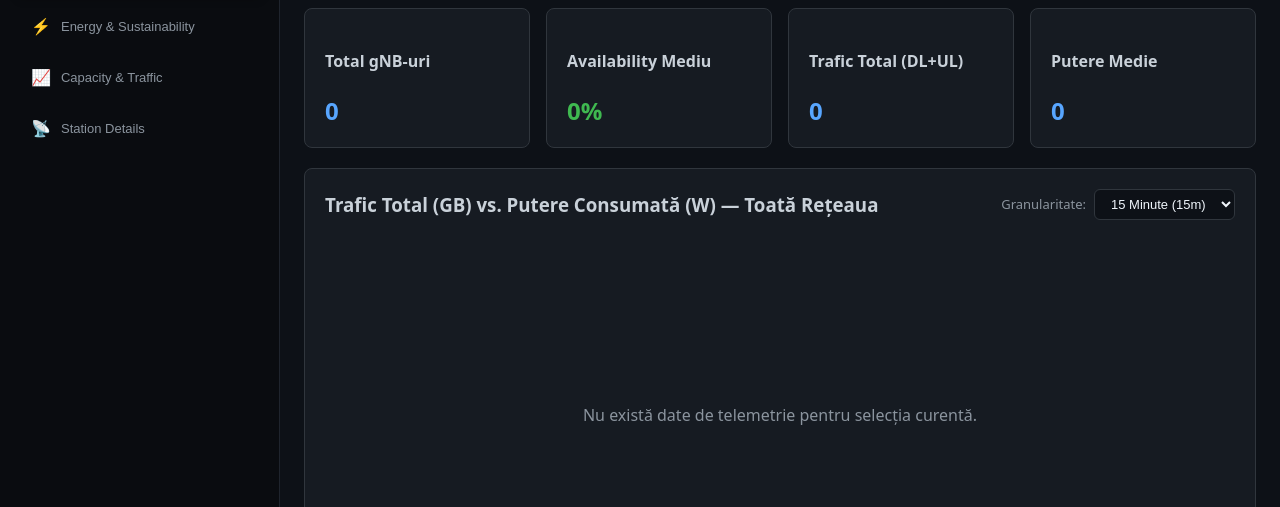
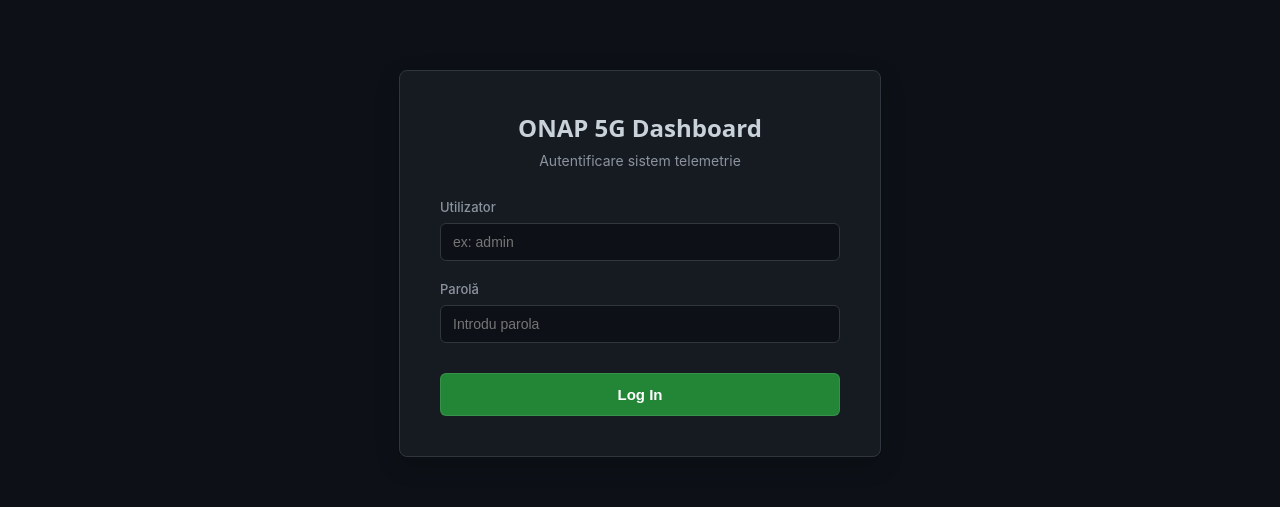
Before and after one commit to Un-Mihai/Dashboard-ONAP, a React app in the folder frontend/: page / in a window 1280 px wide. Shown: the part 137-644 px from the top of the page. Built offline with nearby package versions, Linux system fonts and the light colour scheme; no server answers; the HTML template or start-up script is replaced by a standard one.

Commit message:
Pagina login

```diff
--- a/frontend/src/App.jsx
+++ b/frontend/src/App.jsx
@@ -4,12 +4,15 @@ import NetworkOverview from "./components/pages/NetworkOverview/NetworkOverview"
 import EnergySustainability from "./components/pages/EnergySustainability/EnergySustainability";
 import CapacityTraffic from "./components/pages/CapacityTraffic/CapacityTraffic";
 import StationDetails from "./components/pages/StationDetails/StationDetails";
+import ActiveAlarms from "./components/pages/ActiveAlarms/ActiveAlarms";
+import Login from "./components/pages/Login/Login";
 import './App.css';
 
 export default function App() {
   const [activeTab, setActiveTab] = useState('overview');
   const [viewMode, setViewMode] = useState('grafic');
   const [isSidebarOpen, setIsSidebarOpen] = useState(true);
+  const [isAuthenticated, setIsAuthenticated] = useState(false);
 
   const renderContent = () => {
     let pageComponent = null;
@@ -41,6 +44,10 @@ export default function App() {
     );
   };
 
+  if (!isAuthenticated) {
+    return <Login onLoginSuccess={() => setIsAuthenticated(true)} />;
+  }
+
   return (
     <div className="app-layout">
       <Sidebar
@@ -50,6 +57,7 @@ export default function App() {
         setViewMode={setViewMode}
         isOpen={isSidebarOpen}
         setIsOpen={setIsSidebarOpen}
+        setIsAuthenticated={setIsAuthenticated}
       />
 
       <div className={`main-content-wrapper ${isSidebarOpen ? 'sidebar-open' : 'sidebar-closed'}`}>
--- a/frontend/src/components/Sidebar/Sidebar.jsx
+++ b/frontend/src/components/Sidebar/Sidebar.jsx
@@ -8,7 +8,7 @@ const menuItems = [
   { id: 'station', label: 'Station Details', icon: '📡' },
 ];
 
-export default function Sidebar({ activeTab, setActiveTab, viewMode, setViewMode, isOpen, setIsOpen }) {
+export default function Sidebar({ activeTab, setActiveTab, viewMode, setViewMode, isOpen, setIsOpen, setIsAuthenticated }) {
   return (
     <div className={`sidebar-container ${!isOpen ? 'closed' : ''}`}>
       <div>
@@ -59,6 +59,16 @@ export default function Sidebar({ activeTab, setActiveTab, viewMode, setViewMode
             📋 Tabel
           </button>
         </div>
+
+        {/* Butonul de Logout */}
+        <button
+          onClick={() => setIsAuthenticated(false)}
+          className="sidebar-menu-btn"
+          style={{ marginTop: '15px', width: '100%', color: '#ff6b6b' }}
+        >
+          <span className="menu-icon">🚪</span>
+          <span>Deconectare</span>
+        </button>
       </div>
     </div>
   );
--- /dev/null
+++ b/frontend/src/components/pages/Login/Components/LoginBranding.jsx
@@ -0,0 +1,12 @@
+import React from 'react';
+
+const LoginBranding = () => {
+  return (
+    <div className="login-branding">
+      <h1>ONAP 5G Dashboard</h1>
+      <p>Autentificare sistem telemetrie</p>
+    </div>
+  );
+};
+
+export default LoginBranding;
--- /dev/null
+++ b/frontend/src/components/pages/Login/Components/LoginForm.jsx
@@ -0,0 +1,54 @@
+import React, { useState } from 'react';
+
+const LoginForm = ({ onLoginSuccess }) => {
+  const [credentials, setCredentials] = useState({ username: '', password: '' });
+
+  const handleChange = (e) => {
+    const { name, value } = e.target;
+    setCredentials({ ...credentials, [name]: value });
+  };
+
+  const handleSubmit = (e) => {
+    e.preventDefault();
+    console.log('Date introduse formular:', credentials);
+
+    // Aici este magia: anunțăm App.jsx că logarea s-a terminat
+    if (onLoginSuccess) {
+      onLoginSuccess();
+    }
+  };
+
+  return (
+    <form className="login-form" onSubmit={handleSubmit}>
+      <div className="input-group">
+        <label htmlFor="username">Utilizator</label>
+        <input
+          type="text"
+          id="username"
+          name="username"
+          value={credentials.username}
+          onChange={handleChange}
+          placeholder="ex: admin"
+          required
+        />
+      </div>
+
+      <div className="input-group">
+        <label htmlFor="password">Parolă</label>
+        <input
+          type="password"
+          id="password"
+          name="password"
+          value={credentials.password}
+          onChange={handleChange}
+          placeholder="Introdu parola"
+          required
+        />
+      </div>
+
+      <button type="submit" className="login-btn">Log In</button>
+    </form>
+  );
+};
+
+export default LoginForm;
--- /dev/null
+++ b/frontend/src/components/pages/Login/Login.css
@@ -0,0 +1,89 @@
+
+.login-page-container {
+  display: flex;
+  justify-content: center;
+  align-items: center;
+  min-height: 100vh;
+  background-color: #0d1117;
+  font-family: -apple-system, BlinkMacSystemFont, "Segoe UI", Helvetica, Arial, sans-serif;
+  color: #c9d1d9;
+}
+
+/* Cardul de autentificare */
+.login-card {
+  background-color: #161b22;
+  border: 1px solid #30363d;
+  border-radius: 8px;
+  padding: 40px;
+  width: 100%;
+  max-width: 400px;
+  text-align: center;
+  box-shadow: 0 8px 24px rgba(0, 0, 0, 0.2);
+}
+
+/* Stiluri pentru Branding */
+.login-branding h1 {
+  font-size: 24px;
+  font-weight: 600;
+  color: #c9d1d9;
+  margin-top: 0;
+  margin-bottom: 8px;
+}
+
+.login-branding p {
+  color: #8b949e;
+  font-size: 14px;
+  margin-bottom: 30px;
+}
+
+.login-form {
+  display: flex;
+  flex-direction: column;
+  gap: 20px;
+}
+
+.input-group {
+  display: flex;
+  flex-direction: column;
+  text-align: left;
+  gap: 8px;
+}
+
+.input-group label {
+  color: #8b949e;
+  font-size: 13px;
+  font-weight: 500;
+}
+
+.input-group input {
+  background-color: #0d1117;
+  color: #c9d1d9;
+  border: 1px solid #30363d;
+  border-radius: 6px;
+  padding: 10px 12px;
+  font-size: 14px;
+  outline: none;
+  transition: border-color 0.2s ease, box-shadow 0.2s ease;
+}
+
+.input-group input:focus {
+  border-color: #58a6ff;
+  box-shadow: 0 0 0 3px rgba(88, 166, 255, 0.3); /* Un glow subtil */
+}
+
+.login-btn {
+  background-color: #238636;
+  color: #ffffff;
+  padding: 12px;
+  border: 1px solid rgba(240, 246, 252, 0.1);
+  border-radius: 6px;
+  font-size: 15px;
+  font-weight: 600;
+  cursor: pointer;
+  transition: background-color 0.2s ease, border-color 0.2s ease;
+  margin-top: 10px;
+}
+
+.login-btn:hover {
+  background-color: #2ea043; /* Un verde puțin mai deschis la hover */
+}
--- /dev/null
+++ b/frontend/src/components/pages/Login/Login.jsx
@@ -0,0 +1,18 @@
+import React from 'react';
+import LoginBranding from './Components/LoginBranding';
+import LoginForm from './Components/LoginForm';
+import './Login.css';
+
+const Login = ({ onLoginSuccess }) => {
+  return (
+    <div className="login-page-container">
+      <div className="login-card">
+        <LoginBranding />
+        {/* Pasăm funcția mai departe către formular */}
+        <LoginForm onLoginSuccess={onLoginSuccess} />
+      </div>
+    </div>
+  );
+};
+
+export default Login;
```
